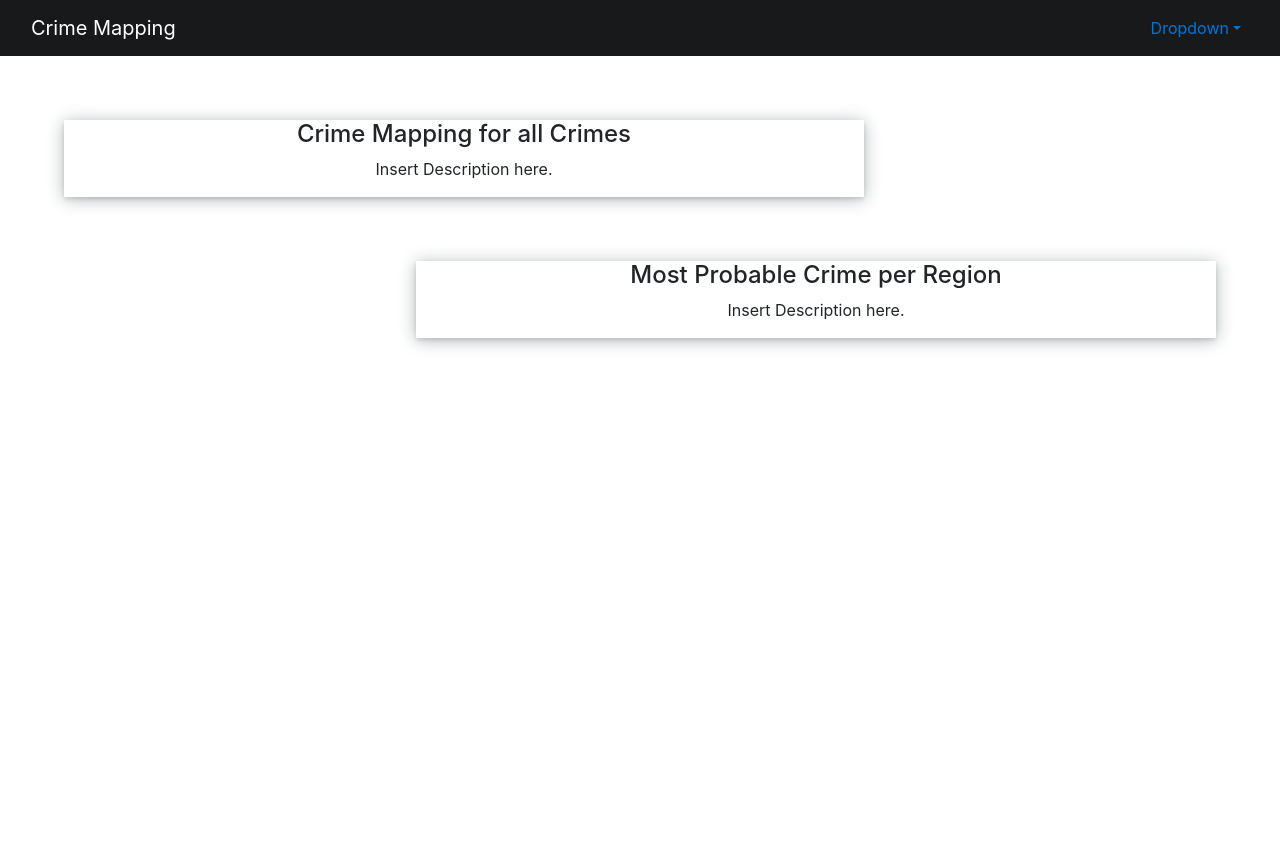
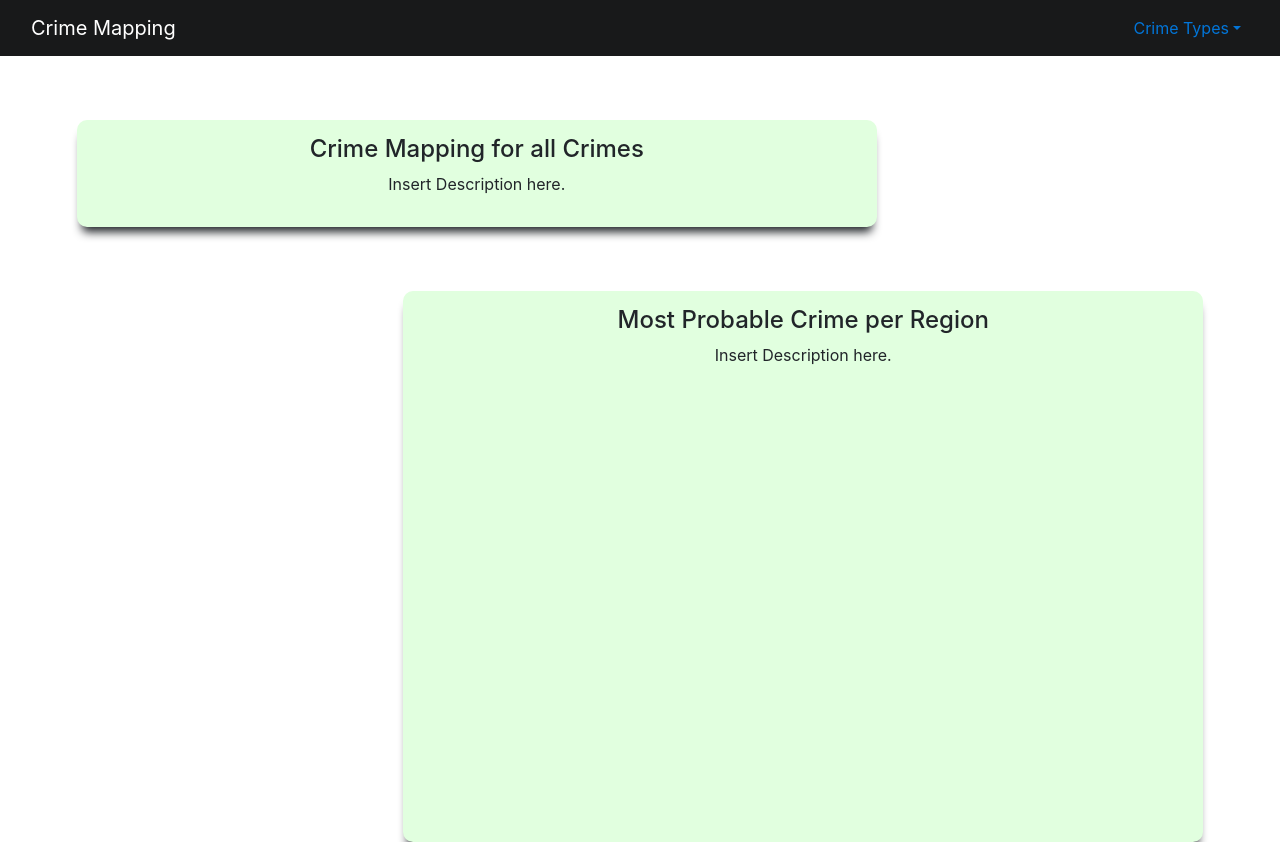
Before and after one commit to maxantl/finalproject-crimemapping, a Django app: template DATAMINING/WEBAPP/templates/WEBAPP/test.html in a window 1280 px wide. Before the commit the page ends 348 px from the top, so only its background shows below. Run offline with Django 4.2, Linux system fonts and the light colour scheme; the template is opened without the code that fills it, so the values that code supplies are empty; some libraries are stand-ins or nearby versions.

Commit message:
edit base.html edit test.html edit views.py

```diff
--- a/DATAMINING/WEBAPP/templates/WEBAPP/test.html
+++ b/DATAMINING/WEBAPP/templates/WEBAPP/test.html
@@ -11,16 +11,29 @@
     #map1{
         float: left;
         width: 800px;
-        margin-left: 5%;
+        margin-left: 6%;
         margin-top: 5%;
-        box-shadow: rgba(14, 30, 37, 0.12) 0px 2px 4px 0px, rgba(14, 30, 37, 0.32) 0px 2px 16px 0px;
+        padding-top: 15px;
+        padding-bottom: 15px;
+        padding-left: 30px;
+        padding-right: 30px;
+        box-shadow: 0 10px 10px -5px;
+        border-radius: 10px;
+        background-color: #E1FFDF;
     }
     #map2{
         float: right;
+        height: 550.8px;
         width: 800px;
-        margin-right: 5%;
+        margin-right: 6%;
         margin-top: 5%;
-        box-shadow: rgba(14, 30, 37, 0.12) 0px 2px 4px 0px, rgba(14, 30, 37, 0.32) 0px 2px 16px 0px;
+        padding-top: 15px;
+        padding-bottom: 20px;
+        padding-left: 30px;
+        padding-right: 30px;
+        box-shadow: 0 10px 10px -5px;
+        border-radius: 10px;
+        background-color: #E1FFDF;
     }
 </style>
 <body>
--- a/DATAMINING/WEBAPP/templates/partials/base.html
+++ b/DATAMINING/WEBAPP/templates/partials/base.html
@@ -17,7 +17,7 @@
         }
     </style>
 
-   <nav class="navbar navbar-expand-sm navbar-dark" style="background-color: #18191A;">
+    <nav class="navbar navbar-expand-sm navbar-dark" style="background-color: #18191A;">
       <div class="container-fluid">
         <a class="navbar-brand">Crime Mapping</a>
         <button type="button" class="navbar-toggler" data-toggle="collapse" data-target="#navbarCollapse">
@@ -25,11 +25,12 @@
         </button>
           <ul class="nav navbar-nav ms-auto">
             <li class="nav-item dropdown">
-              <a href="#" class="nav-link dropdown-toggle" id="navDropdown" data-bs-toggle="dropdown">Dropdown</a>
+              <a href="#" class="nav-link dropdown-toggle" id="navDropdown" data-bs-toggle="dropdown">Crime Types</a>
               <div class="dropdown-menu dropdown-menu-right" id="navMenu">
+                  <a href="#" class="dropdown-item active">All</a>
+                <a href="#" class="dropdown-item">Arrests</a>
                 <a href="#" class="dropdown-item">Murder</a>
                 <a href="#" class="dropdown-item">Drugs</a>
-                <a href="#" class="dropdown-item">Arrests</a>
               </div>
             </li>
           </ul>
--- a/DATAMINING/WEBAPP/views.py
+++ b/DATAMINING/WEBAPP/views.py
@@ -186,5 +186,6 @@ def spatial_analysis_chloro(data):
         mapbox_style="carto-positron",
         center={"lat": 12, "lon": 122},
         zoom=3,
+        height= 444,
     )
     return fig.to_html()
```
